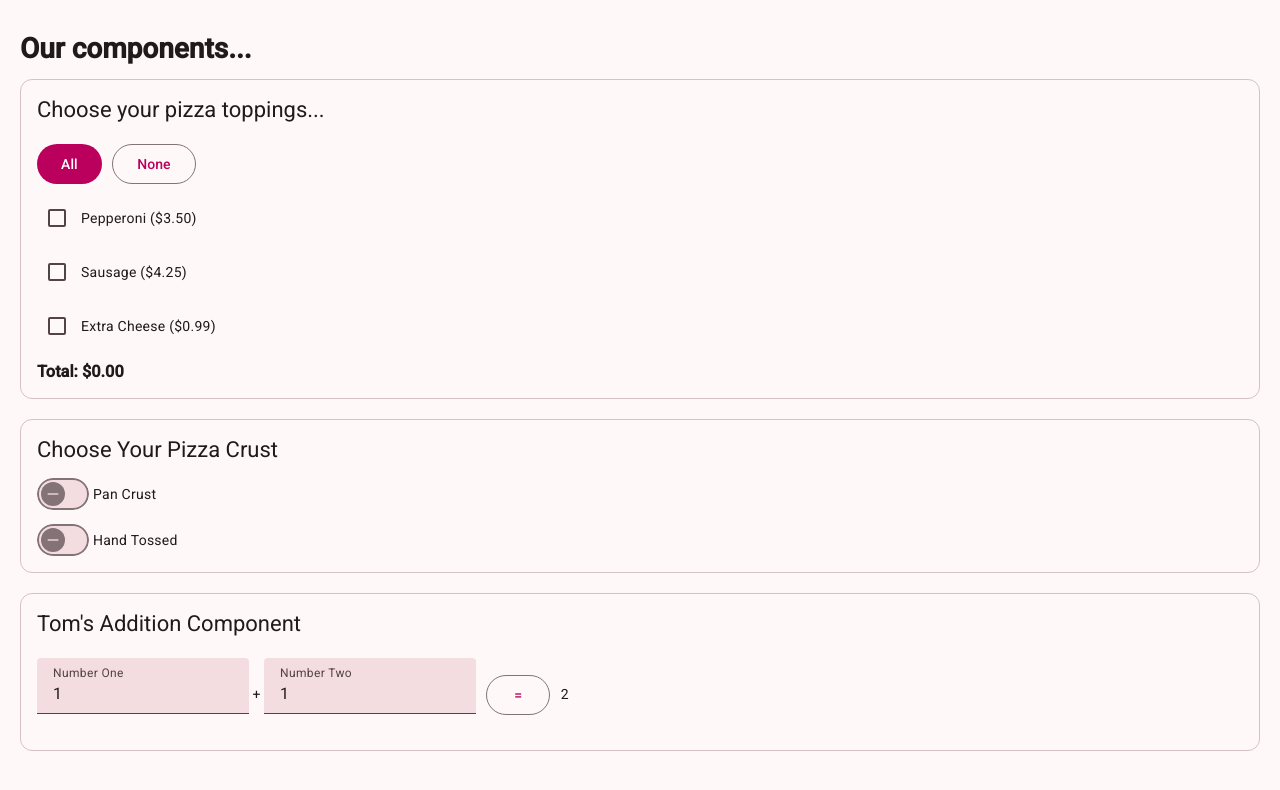
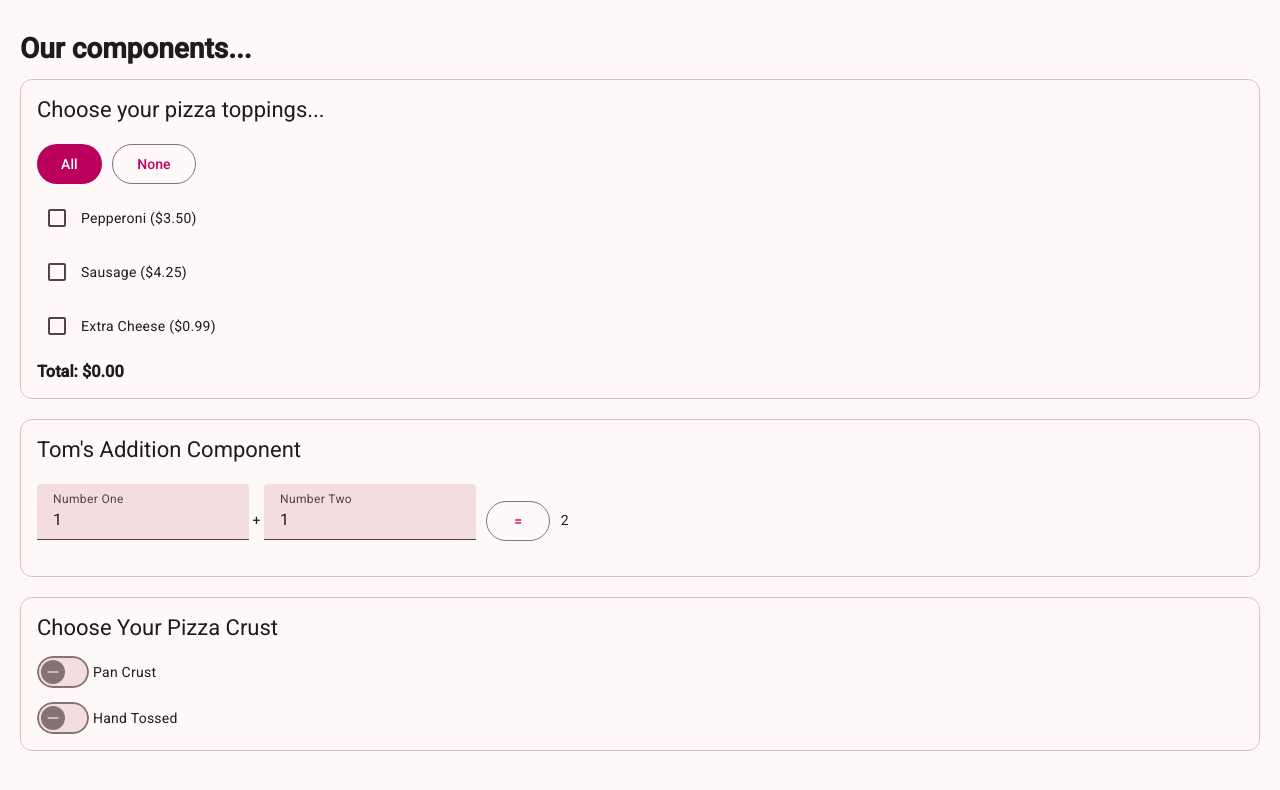
Before and after one commit to 2026-fall-jsf/angular-components, an Angular app: page / in a window 1280 px wide. Shown: the top 790 px of the page. Built offline with nearby package versions, Linux system fonts and the light colour scheme.

Commit message:
sorted the components

```diff
--- a/src/app/app.html
+++ b/src/app/app.html
@@ -2,5 +2,5 @@
   Our components...
 </h1>
 <app-pizza-toppings></app-pizza-toppings>
+<app-tsteele-addition></app-tsteele-addition>
 <app-crust-selection></app-crust-selection>
-<app-tsteele-addition></app-tsteele-addition>
```
